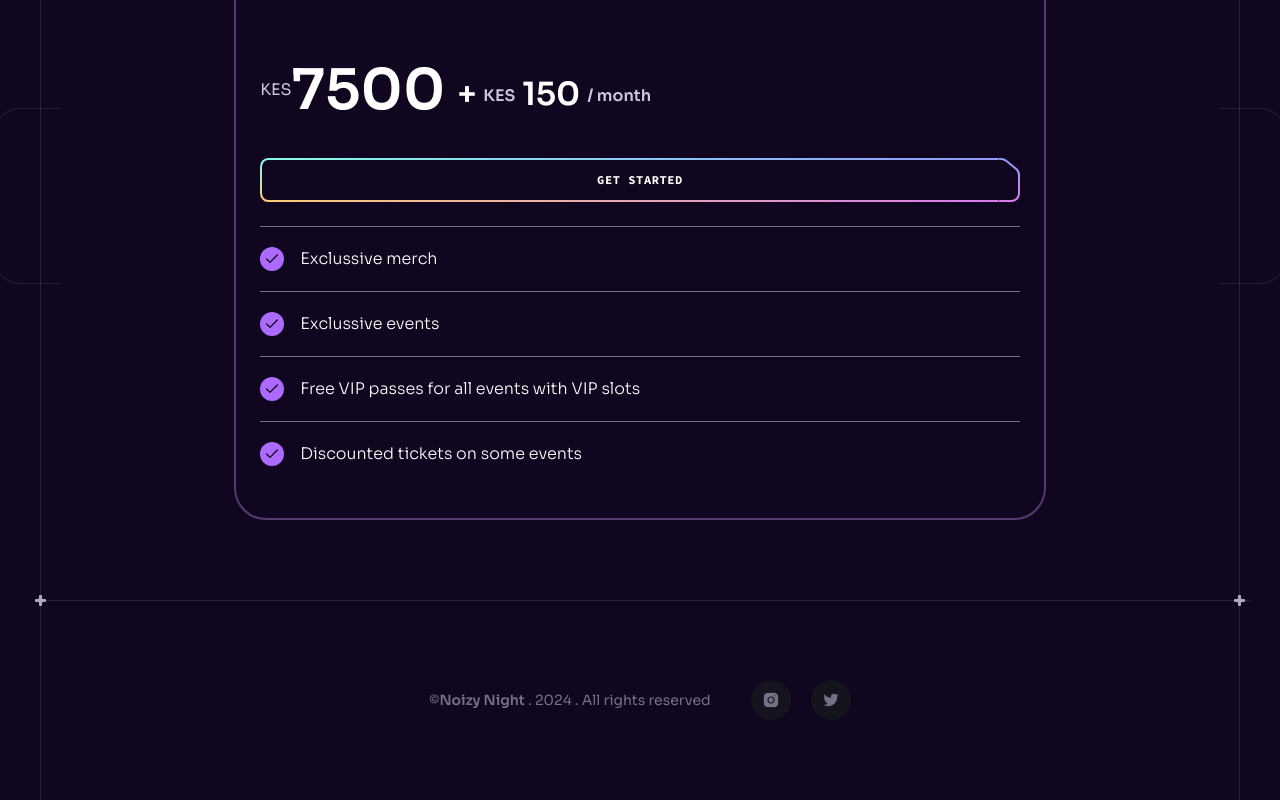
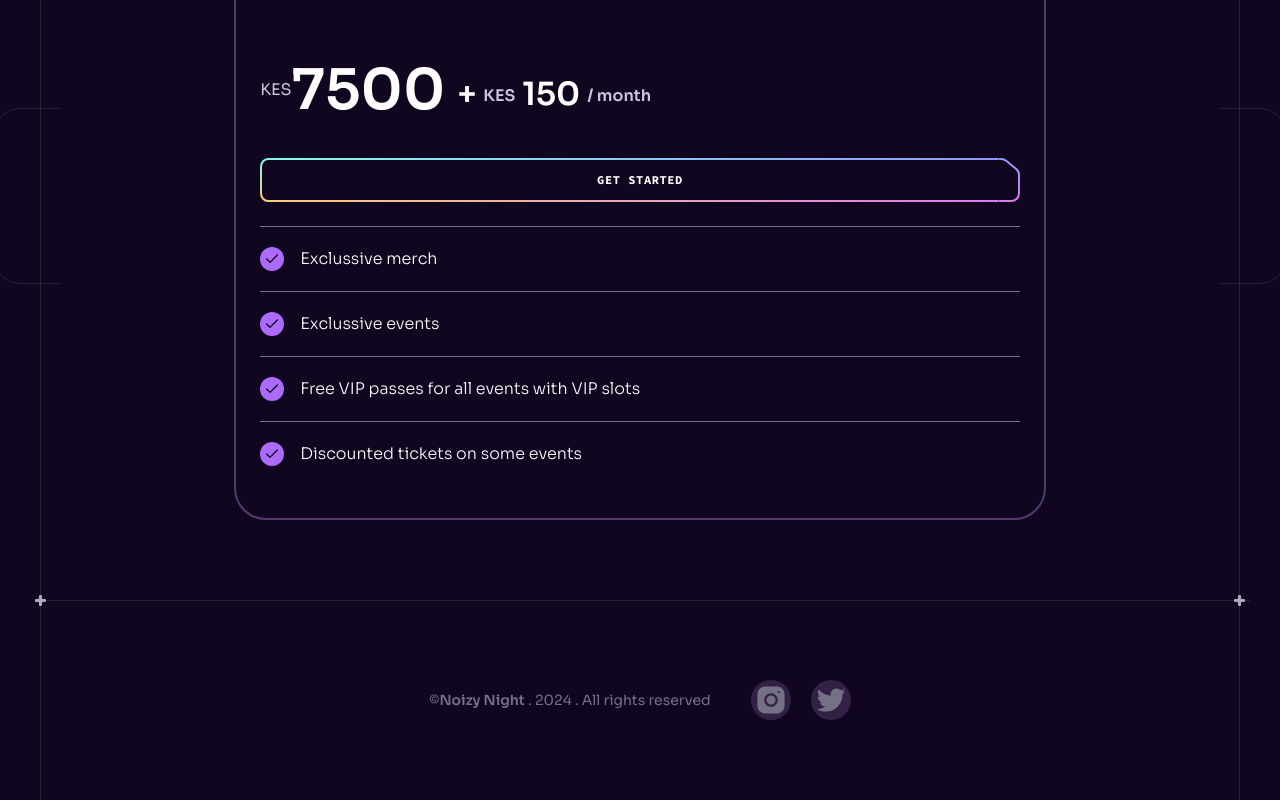
Before and after one commit to jeffRnR/noizy, a React (Vite) app: page / in a window 1280 px wide. Shown: the part 2509-3309 px from the top of the page. Built offline with nearby package versions, Linux system fonts and the light colour scheme.

Commit message:
socials ui

```diff
--- a/src/components/Footer.jsx
+++ b/src/components/Footer.jsx
@@ -19,10 +19,10 @@ const Footer = () => {
               key={item.id}
               href={item.url}
               target="_blank"
-              className="flex items-center justify-center w-10 h-10 bg-n-7 rounded-full
-              transition-colors hover:bg-n-6"
+              className="flex items-center justify-center w-10 h-10 bg-color-7/50 rounded-full
+              transition-colors hover:bg-color-7/20"
             >
-              <img src={item.iconUrl} alt={item.title} width={16} height={16} />
+              <img src={item.iconUrl} alt={item.title} width={30} height={30} />
             </a>
           ))}
         </ul>
```
Also changed, not shown: src/assets/socials/instagram.svg.
